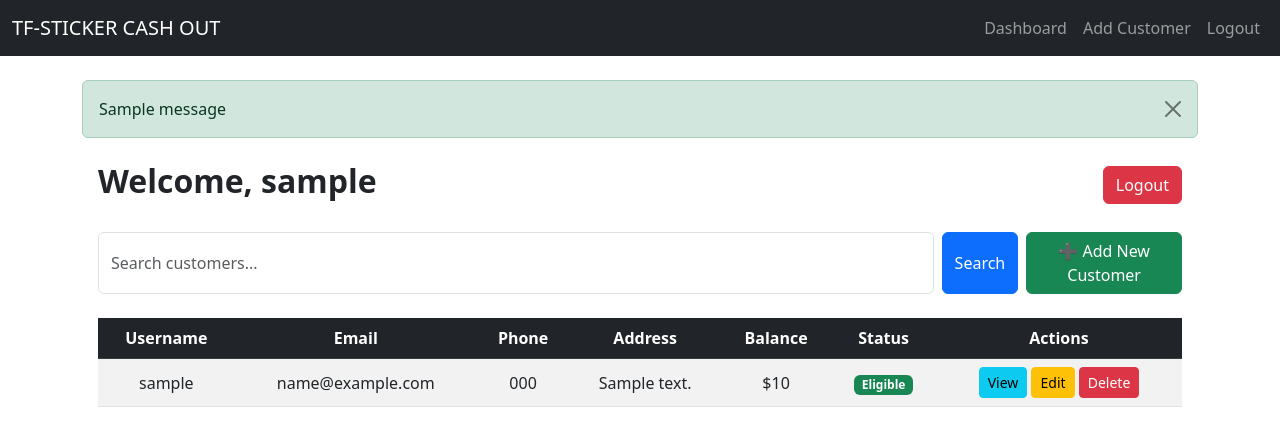
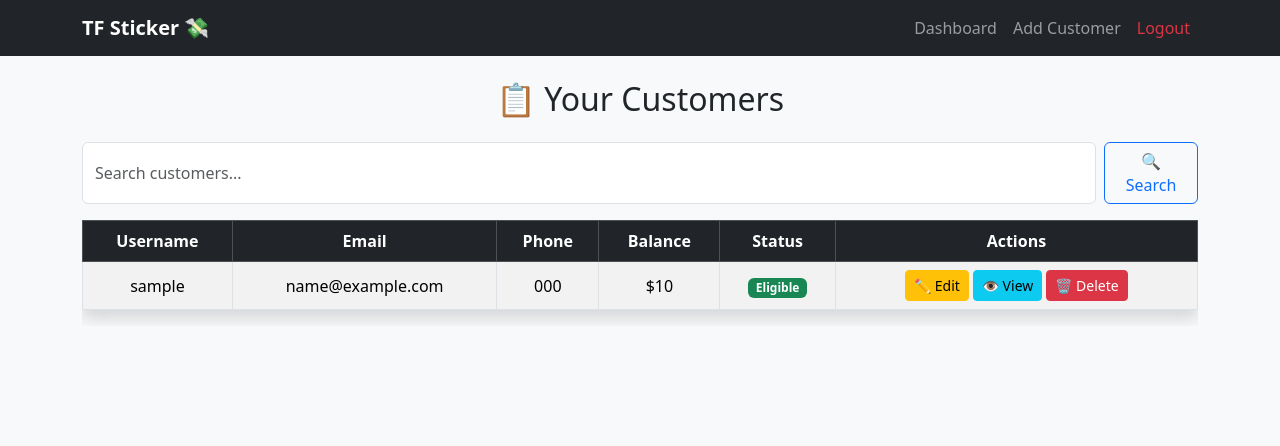
Before and after one commit to FilipTrajanovik/cust-aff-login, a Django app: page /manager/dashboard/ in a window 1280 px wide. Shown: the top 446 px of the page. Run offline with Django 5.2, Linux system fonts and the light colour scheme; a user stored in the database is signed in; tables that the repository leaves empty hold one stand-in row (values such as "Sample post"); one stand-in notice (Sample message) is shown.

Commit message:
added landing html page and increased payout date

```diff
--- a/custLogin/templates/base.html
+++ b/custLogin/templates/base.html
@@ -2,42 +2,30 @@
 <html lang="en">
 <head>
   <meta charset="UTF-8">
-    <title>{% block title %}Customer System{% endblock %}</title>
+  <title>{% block title %}TF Sticker{% endblock %}</title>
   <meta name="viewport" content="width=device-width, initial-scale=1">
-    <meta name="viewport" content="width=device-width, initial-scale=1">
-    <link href="https://cdn.jsdelivr.net/npm/bootstrap@5.3.0/dist/css/bootstrap.min.css" rel="stylesheet">
+  <link href="https://cdn.jsdelivr.net/npm/bootstrap@5.3.2/dist/css/bootstrap.min.css" rel="stylesheet">
 </head>
-<body>
-<nav class="navbar navbar-expand-lg navbar-dark bg-dark mb-4">
-    <div class="container-fluid">
-        <a class="navbar-brand" href="#">TF-STICKER CASH OUT</a>
+<body class="bg-light text-dark">
+
+<nav class="navbar navbar-expand-lg navbar-dark bg-dark">
+  <div class="container">
+    <a class="navbar-brand fw-bold" href="#">TF Sticker 💸</a>
     <div class="collapse navbar-collapse">
       <ul class="navbar-nav ms-auto">
-                {% if request.user.is_authenticated %}
-                    {% if request.user.managerprofile %}
-                        <li class="nav-item"><a class="nav-link" href="{% url 'manager_dashboard' %}">Dashboard</a></li>
-                        <li class="nav-item"><a class="nav-link" href="{% url 'create_customer' %}">Add Customer</a>
-                        </li>
+        {% if request.user.is_authenticated and request.user.managerprofile %}
+          <li class="nav-item"><a href="{% url 'manager_dashboard' %}" class="nav-link">Dashboard</a></li>
+          <li class="nav-item"><a href="{% url 'create_customer' %}" class="nav-link">Add Customer</a></li>
         {% endif %}
-                    <li class="nav-item"><a class="nav-link" href="{% url 'logout' %}">Logout</a></li>
-                {% endif %}
+        <li class="nav-item"><a href="{% url 'logout' %}" class="nav-link text-danger">Logout</a></li>
       </ul>
     </div>
   </div>
 </nav>
 
-<div class="container">
-    {% if messages %}
-        {% for message in messages %}
-            <div class="alert alert-{{ message.tags }} alert-dismissible fade show" role="alert">
-                {{ message }}
-                <button type="button" class="btn-close" data-bs-dismiss="alert"></button>
+<div class="container my-4">
+  {% block content %}{% endblock %}
 </div>
-        {% endfor %}
-    {% endif %}
 
-    {% block content %}
-    {% endblock %}
-</div>
 </body>
 </html>
--- a/custLogin/templates/manager_dashboard.html
+++ b/custLogin/templates/manager_dashboard.html
@@ -1,29 +1,21 @@
 {% extends "base.html" %}
 {% block title %}Manager Dashboard{% endblock %}
+{% block content %}
 
-{% block content %}
-<div class="container mt-4 px-3">
-  <div class="d-flex flex-column flex-md-row justify-content-between align-items-center mb-4">
-    <h2 class="fw-bold">Welcome, {{ request.user.username }}</h2>
-    <a href="{% url 'logout' %}" class="btn btn-danger mt-3 mt-md-0">Logout</a>
-  </div>
+<h2 class="mb-4 text-center">📋 Your Customers</h2>
 
-  <div class="mb-4">
-    <form method="get" class="d-flex flex-column flex-md-row gap-2">
-      <input type="text" name="q" placeholder="Search customers..." class="form-control" value="{{ request.GET.q }}">
-      <button type="submit" class="btn btn-primary">Search</button>
-      <a href="{% url 'create_customer' %}" class="btn btn-success">➕ Add New Customer</a>
+<form method="get" class="d-flex mb-3 flex-column flex-md-row gap-2 justify-content-center">
+  <input type="text" name="q" placeholder="Search customers..." class="form-control w-100 w-md-50" value="{{ request.GET.q }}">
+  <button type="submit" class="btn btn-outline-primary">🔍 Search</button>
 </form>
-  </div>
 
 <div class="table-responsive">
-    <table class="table table-striped table-hover text-center align-middle">
+  <table class="table table-bordered table-hover table-striped text-center align-middle shadow">
     <thead class="table-dark">
       <tr>
         <th>Username</th>
         <th>Email</th>
         <th>Phone</th>
-          <th>Address</th>
         <th>Balance</th>
         <th>Status</th>
         <th>Actions</th>
@@ -35,7 +27,6 @@
           <td>{{ customer.username }}</td>
           <td>{{ customer.email }}</td>
           <td>{{ customer.phone }}</td>
-            <td>{{ customer.address }}</td>
           <td>${{ customer.balance }}</td>
           <td>
             {% if customer.can_cashout %}
@@ -45,18 +36,16 @@
             {% endif %}
           </td>
           <td>
-              <a href="{% url 'view_customer' customer.id %}" class="btn btn-sm btn-info">View</a>
-              <a href="{% url 'edit_customer' customer.id %}" class="btn btn-sm btn-warning">Edit</a>
-              <a href="{% url 'delete_customer' customer.id %}" class="btn btn-sm btn-danger" onclick="return confirm('Are you sure?');">Delete</a>
+            <a href="{% url 'edit_customer' customer.id %}" class="btn btn-sm btn-warning">✏️ Edit</a>
+            <a href="{% url 'view_customer' customer.id %}" class="btn btn-sm btn-info">👁 View</a>
+            <a href="{% url 'delete_customer' customer.id %}" class="btn btn-sm btn-danger" onclick="return confirm('Delete this customer?');">🗑 Delete</a>
           </td>
         </tr>
       {% empty %}
-          <tr>
-            <td colspan="7">No customers found.</td>
-          </tr>
+        <tr><td colspan="6">No customers found.</td></tr>
       {% endfor %}
     </tbody>
   </table>
 </div>
-</div>
+
 {% endblock %}
--- a/custLogin/urls.py
+++ b/custLogin/urls.py
@@ -1,5 +1,7 @@
 from django.urls import path
 from . import views
+from django.shortcuts import render
+
 
 urlpatterns = [
     path('manager/login/', views.manager_login, name='manager_login'),
@@ -13,5 +15,6 @@ urlpatterns = [
     path('manager/customer/<int:id>/edit', views.edit_customer, name='edit_customer'),
     path('manage/customer/<int:id>/confirm-cashout', views.confirm_cashout, name='confirm_cashout'),
     path('manager/customer/<int:id>/delete/', views.delete_customer, name='delete_customer'),
+    path('', lambda request: render(request, 'home.html'), name='home'),
 
 ]
--- a/custLogin/views.py
+++ b/custLogin/views.py
@@ -150,7 +150,7 @@ def confirm_cashout(request, id):
     #    form = CustomerCashOutForm(instance=customer)
     # customer.payout_date = timezone.now().date() + timedelta(days=30)
 
-    customer.payout_date = timezone.now().date() + timedelta(days=30)
+    customer.payout_date = timezone.now().date() + timedelta(days=45)
     customer.save()
 
     return redirect('manager_dashboard.html')
```
Also changed, not shown: custLogin/templates/customer_dashboard.html (+13 -50 lines), custLogin/templates/home.html (added, +17 -0 lines). Lines whose indentation alone changed are shown as unchanged.
